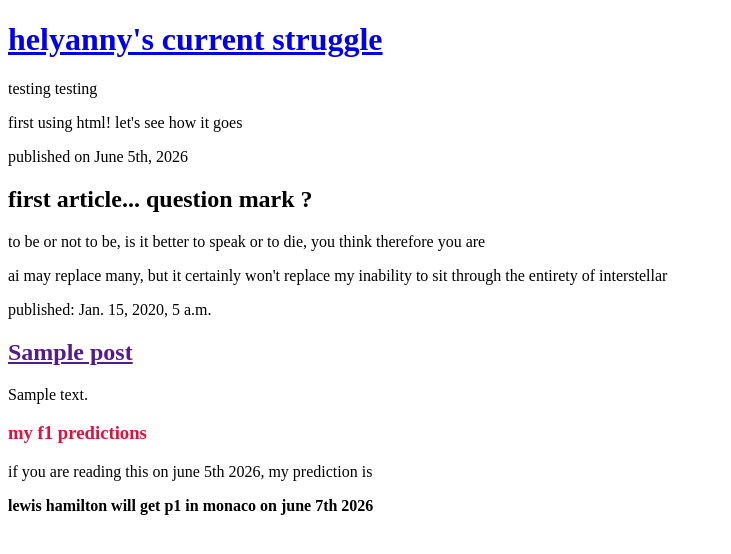
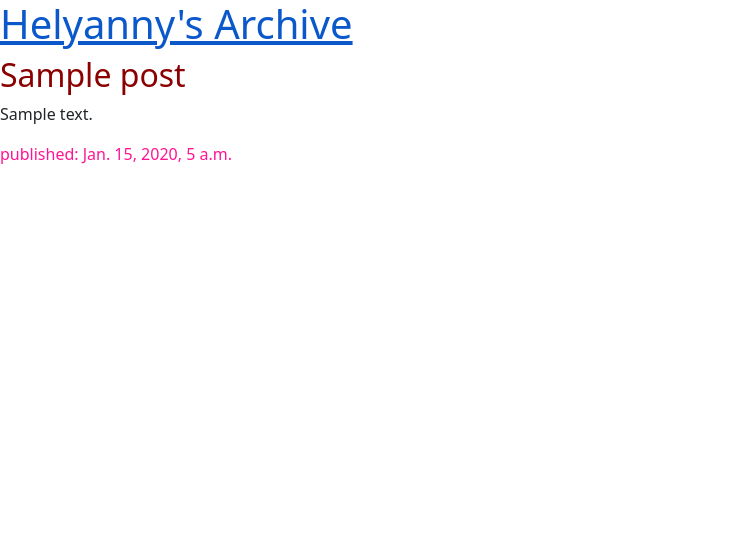
Before and after one commit to helyanny/personal-blog, a Django app: page / in a window 1280 px wide. Shown: the top 554 px of the page, without its empty margins (0-731 px from the left). Run offline with Django 5.2, Linux system fonts and the light colour scheme; tables that the repository leaves empty hold one stand-in row (values such as "Sample post").

Commit message:
getting started with CSS

```diff
--- a/blog/templates/blog/post_list.html
+++ b/blog/templates/blog/post_list.html
@@ -1,40 +1,20 @@
 <!DOCTYPE html>
 <html>
     <head>
-        <title>helyanny's current struggle</title>
+        <title>Helyanny's Archive</title>
+        <link rel="stylesheet" href="https://cdn.jsdelivr.net/npm/bootstrap@5.3.3/dist/css/bootstrap.min.css" integrity="sha384-QWTKZyjpPEjISv5WaRU9OFeRpok6YctnYmDr5pNlyT2bRjXh0JMhjY6hW+ALEwIH" crossorigin="anonymous">
     </head>
 
     <header>
-        <h1><a href="/">helyanny's current struggle</a></h1>
+        <h1><a href="/">Helyanny's Archive</a></h1>
     </header>
-
-    <body>
-        <p>testing testing</p>
-        <p>first using html! let's see how it goes</p>
-    </body>
-
-    <article>
-        <time>published on June 5th, 2026</time>
-        <h2>first article... question mark ?</h2>
-        <p> to be or not to be, is it better to speak or to die, you think therefore you are</p>
-        <p> ai may replace many, but it certainly won't replace my inability to sit through
-            the entirety of interstellar</p>
-    </article>
-
 
     {% for post in posts %}
     <article>
-        <time>published: {{ post.published_date }}</time>
-        <h2><a href="">{{ post.title }}</a></h2>
+        <h2 style="color:darkred;"> {{ post.title }} </h2>
         <p>{{ post.text|linebreaksbr }}</p>
+        <time style="color:deeppink;">published: {{ post.published_date }}</time>
     </article>
     {% endfor %}
 
-    <header>
-        <h3 style="color:Crimson;">my f1 predictions</h3>
-    </header>
-    <body>
-        <p>if you are reading this on june 5th 2026, my prediction is</p>
-        <strong>lewis hamilton will get p1 in monaco on june 7th 2026</strong>
-
 </html>
```
Also changed, not shown: blog/static/css/blog.css (added).
